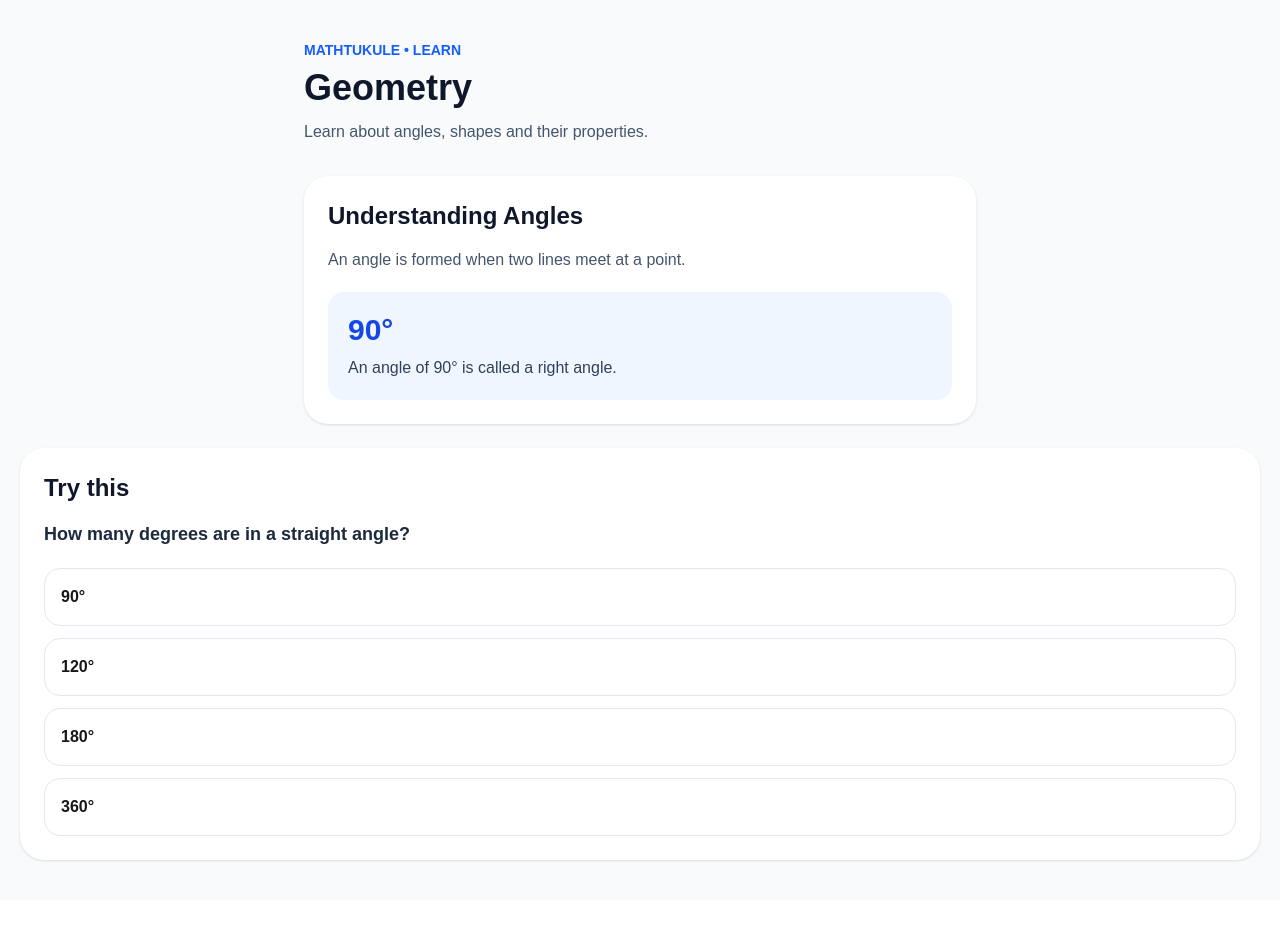
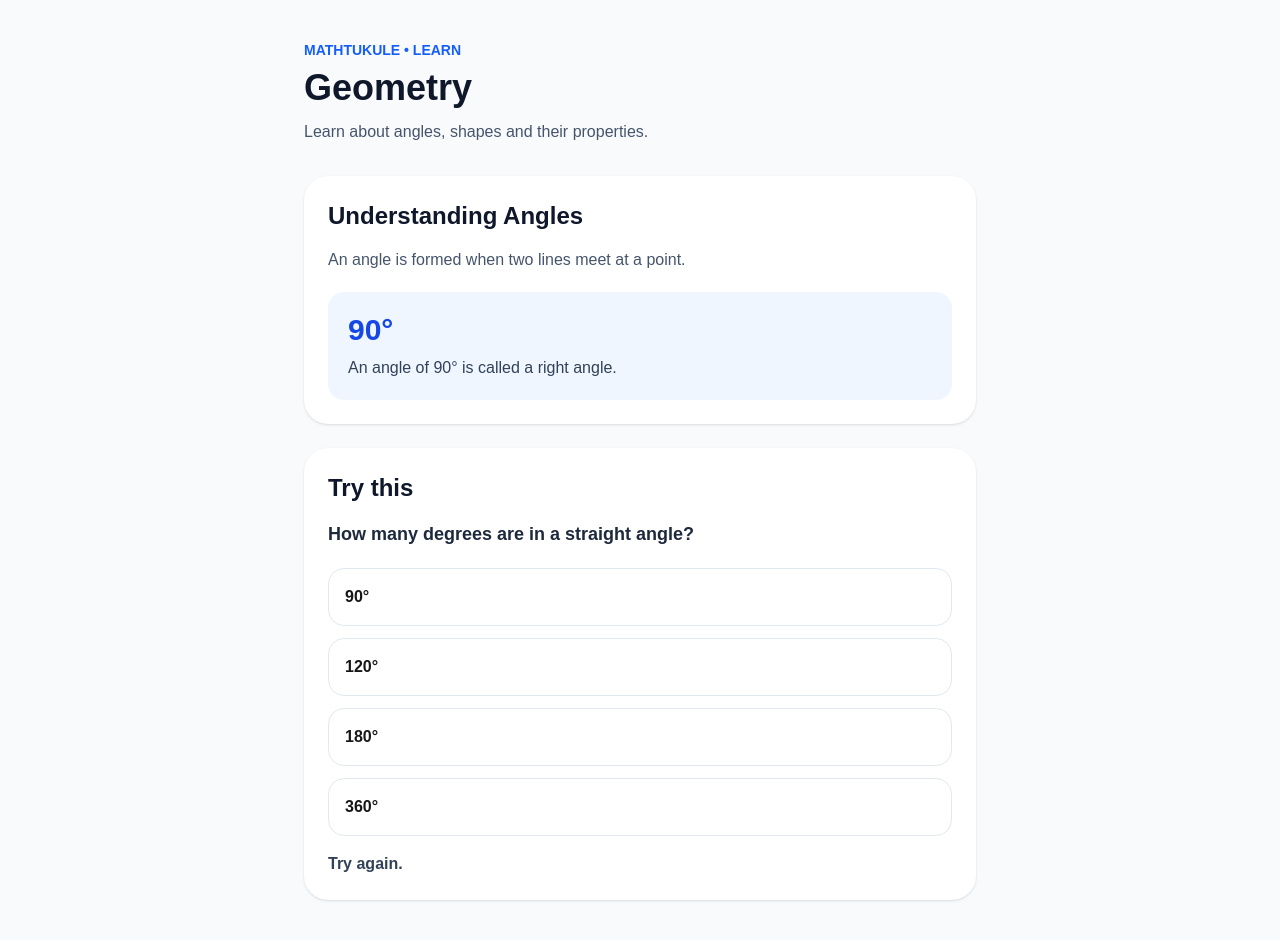
Before and after one commit to nkosana200918052-boop/MathTukule, a Next.js app in the folder math-tukule/: page /learn/geometry in a window 1280 px wide. Both pictures are taken after a click on the button "90°". Before the commit the page ends 900 px from the top, so only its background shows below. Built offline with nearby package versions, Linux system fonts and the light colour scheme.

Commit message:
Fix geometry lesson

```diff
--- a/math-tukule/app/learn/geometry/page.tsx
+++ b/math-tukule/app/learn/geometry/page.tsx
@@ -1,10 +1,14 @@
 "use client";
 
 import { useState } from "react";
+
 export default function GeometryLesson() {
   const [answer, setAnswer] = useState("");
   const [feedback, setFeedback] = useState("");
   const [questionNumber, setQuestionNumber] = useState(1);
+
+  const correctAnswer = questionNumber === 1 ? "180°" : "90°";
+
   return (
     <main className="min-h-screen bg-slate-50 px-5 py-10">
       <div className="mx-auto max-w-2xl">
@@ -19,6 +23,7 @@ const [questionNumber, setQuestionNumber] = useState(1);
         <p className="mt-3 text-slate-600">
           Learn about angles, shapes and their properties.
         </p>
+
         <div className="mt-8 rounded-3xl bg-white p-6 shadow-sm">
           <h2 className="text-2xl font-bold text-slate-900">
             Understanding Angles
@@ -38,7 +43,7 @@ const [questionNumber, setQuestionNumber] = useState(1);
             </p>
           </div>
         </div>
-      </div>
+
         <div className="mt-6 rounded-3xl bg-white p-6 shadow-sm">
           <h2 className="text-2xl font-bold text-slate-900">
             Try this
@@ -49,14 +54,13 @@ const [questionNumber, setQuestionNumber] = useState(1);
               ? "How many degrees are in a straight angle?"
               : "How many degrees are in a right angle?"}
           </p>
+
           <div className="mt-5 space-y-3">
             {["90°", "120°", "180°", "360°"].map((option) => (
               <button
                 key={option}
                 onClick={() => {
                   setAnswer(option);
-
-  const correctAnswer = questionNumber === 1 ? "180°" : "90°";
 
                   if (option === correctAnswer) {
                     setFeedback("Correct! 🎉");
@@ -70,7 +74,13 @@ if (option === correctAnswer) {
               </button>
             ))}
           </div>
-</div>
+
+          {feedback && (
+            <p className="mt-4 font-semibold text-slate-700">
+              {feedback}
+            </p>
+          )}
+
           {feedback === "Correct! 🎉" && questionNumber === 1 && (
             <button
               onClick={() => {
@@ -81,6 +91,9 @@ if (option === correctAnswer) {
               className="mt-5 rounded-2xl bg-blue-600 px-6 py-3 font-semibold text-white"
             >
               Next Question →
+            </button>
+          )}
+
           {feedback === "Correct! 🎉" && questionNumber === 2 && (
             <div className="mt-5 rounded-2xl bg-green-50 p-5">
               <h3 className="text-xl font-bold text-green-700">
@@ -92,8 +105,8 @@ if (option === correctAnswer) {
               </p>
             </div>
           )}
-  </button>
-)}
+        </div>
+      </div>
     </main>
   );
 }
```
Lines whose indentation alone changed are shown as unchanged.
